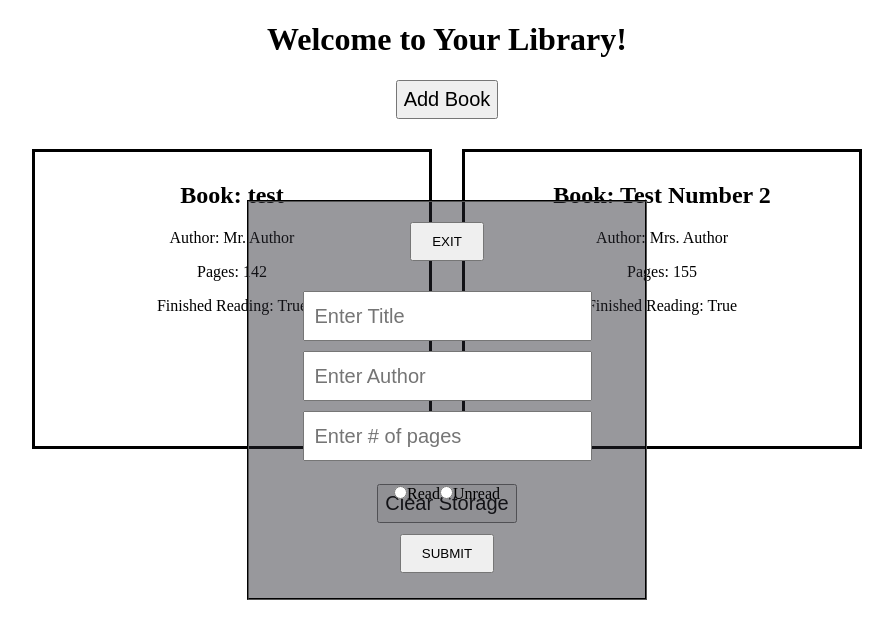
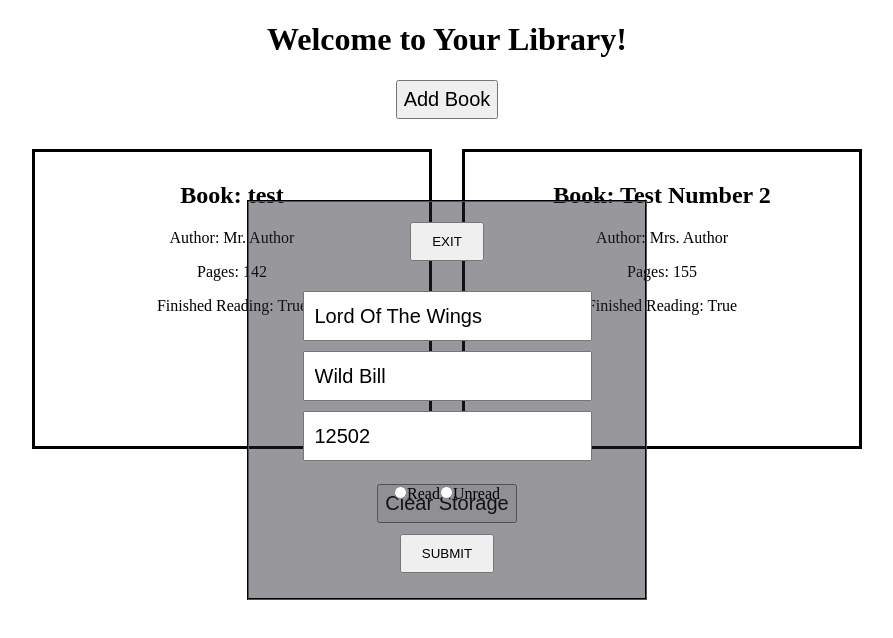
Before and after one commit to bollinca/library-react-version, a React (Create React App) app: page / in a window 1280 px wide. Shown: the top 638 px of the page, without its empty margins (193-1086 px from the left). Built offline with nearby package versions, Linux system fonts and the light colour scheme.

Commit message:
Connect form display to form state

```diff
--- a/src/App.js
+++ b/src/App.js
@@ -10,18 +10,25 @@ class App extends Component {
   state = {
     books: [
       {
-        title: "test",
+        title: 'test',
         author: 'Mr. Author',
         pages: '142',
         readStatus: 'True'
       },
       {
-        title: "Test Number 2",
+        title: 'Test Number 2',
         author: 'Mrs. Author',
         pages: '155',
         readStatus: 'True'
       },
-    ]
+    ],
+    formDisplayOn: true,
+    formData: {
+      title: 'Lord Of The Wings',
+      author: 'Wild Bill',
+      pages: '12502',
+      readStatus: 'True'
+    }
   }
 
   render() {
@@ -41,6 +48,18 @@ class App extends Component {
       )
     }
 
+    let bookForm = null;
+
+    if (this.state.formDisplayOn) {
+      bookForm = (
+        <NewItemForm
+          title={this.state.formData.title}
+          author={this.state.formData.author}
+          pages={this.state.formData.pages}
+          readStatus={this.state.formData.readStatus} />
+      )
+    }
+
     return (
       <div className="App">
         <header>
@@ -48,7 +67,7 @@ class App extends Component {
         </header>
         <div>
           <ButtonAddBook />
-          <NewItemForm />
+          {bookForm}
           {booksList}
           <ButtonClearStorage />
         </div>
--- a/src/NewItemForm/NewItemForm.js
+++ b/src/NewItemForm/NewItemForm.js
@@ -1,14 +1,33 @@
 import React from 'react';
 import './NewItemForm.css'
 
-const newItemForm = () => {
+const newItemForm = (props) => {
   return (
     <form className='NewItemForm'>
       <button>EXIT</button>
       <div>
-        <input className='textInput' type='text' placeholder='Enter Title'></input>
-        <input className='textInput' type='text' placeholder='Enter Author'></input>
-        <input className='textInput' type='text' placeholder='Enter # of pages'></input>
+        <input
+          className='textInput'
+          type='text'
+          placeholder='Enter Title'
+          value={props.title}
+        >
+        </input>
+
+        <input
+          className='textInput'
+          type='text'
+          placeholder='Enter Author'
+          value={props.author}
+        ></input>
+
+        <input
+          className='textInput'
+          type='text'
+          placeholder='Enter # of pages'
+          value={props.pages}
+        ></input>
+
       </div>
       <div>
         <input type='radio' name='read-status' value='read' />Read
```
